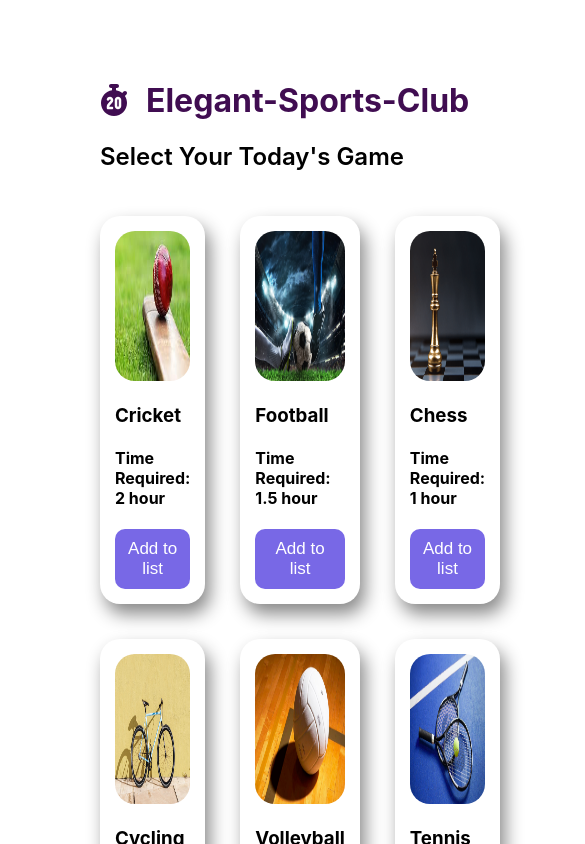
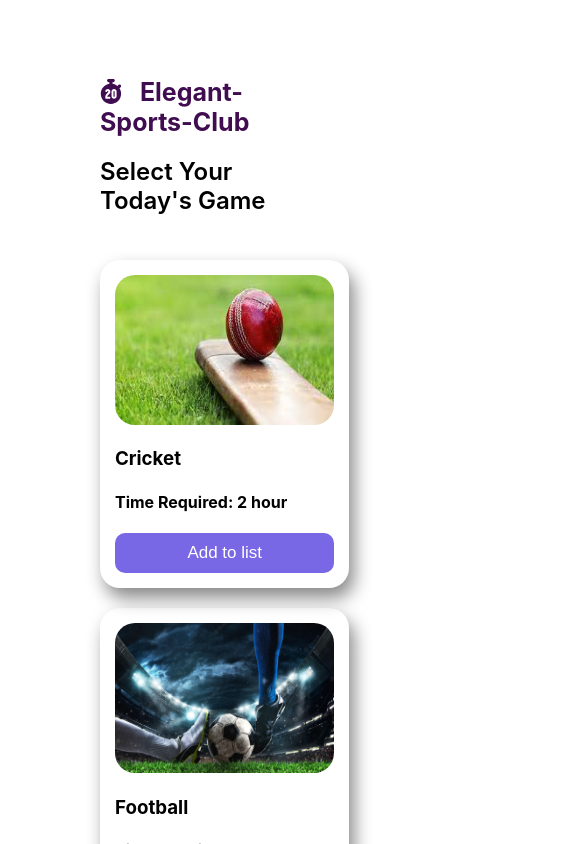
Before and after one commit to Anita-Mahmud/elegant-sports, a React (Create React App) app: page / in a window 390 px wide. Shown: the top 844 px of the page, 585 px wide, since content can reach past the window. Built offline with nearby package versions, Linux system fonts and the light colour scheme.

Commit message:
responsive

```diff
--- a/src/components/Break/Break.js
+++ b/src/components/Break/Break.js
@@ -1,15 +1,16 @@
 import React from 'react';
 import './Break.css'
 const Break = () => {
+
     return (
         <div className='break-container'>
             <h3>Add A Break</h3>
             <div className='breaks'>
-            <button>10s</button>
-            <button>20s</button>
-            <button>30s</button>
-            <button>40s</button>
-            <button>50s</button>
+            <button id="1">10s</button>
+            <button id="2">20s</button>
+            <button id="3">30s</button>
+            <button id="4">40s</button>
+            <button id="5">50s</button>
             </div>
         </div>
     );
--- a/src/components/Card/Card.css
+++ b/src/components/Card/Card.css
@@ -19,3 +19,8 @@
     color:white;
     font-weight: 700px;
 }
+@media screen and (max-width:576px){
+    .card-container{
+        width:100%
+    }
+}
--- a/src/components/Container/Container.css
+++ b/src/components/Container/Container.css
@@ -39,3 +39,18 @@
     gap:35px;
     padding-top: 25px;
 }
+@media screen and (max-width:576px){
+    .cards-container{
+        display: grid;
+        grid-template-columns: 1fr;
+        gap: 20px;
+    }
+    .container{
+        display: grid;
+        grid-template-columns: 1fr ;
+    }
+    .container h1{
+        font-size: 25px;
+    }
+
+}
--- a/src/components/FAQ/FAQ.css
+++ b/src/components/FAQ/FAQ.css
@@ -8,3 +8,8 @@ margin: 40px 10px;
 padding: 25px;
 font-size: 18px;
 }
+@media screen and (max-width:576px){
+    .faq{
+        width:100%
+    }
+}
```
